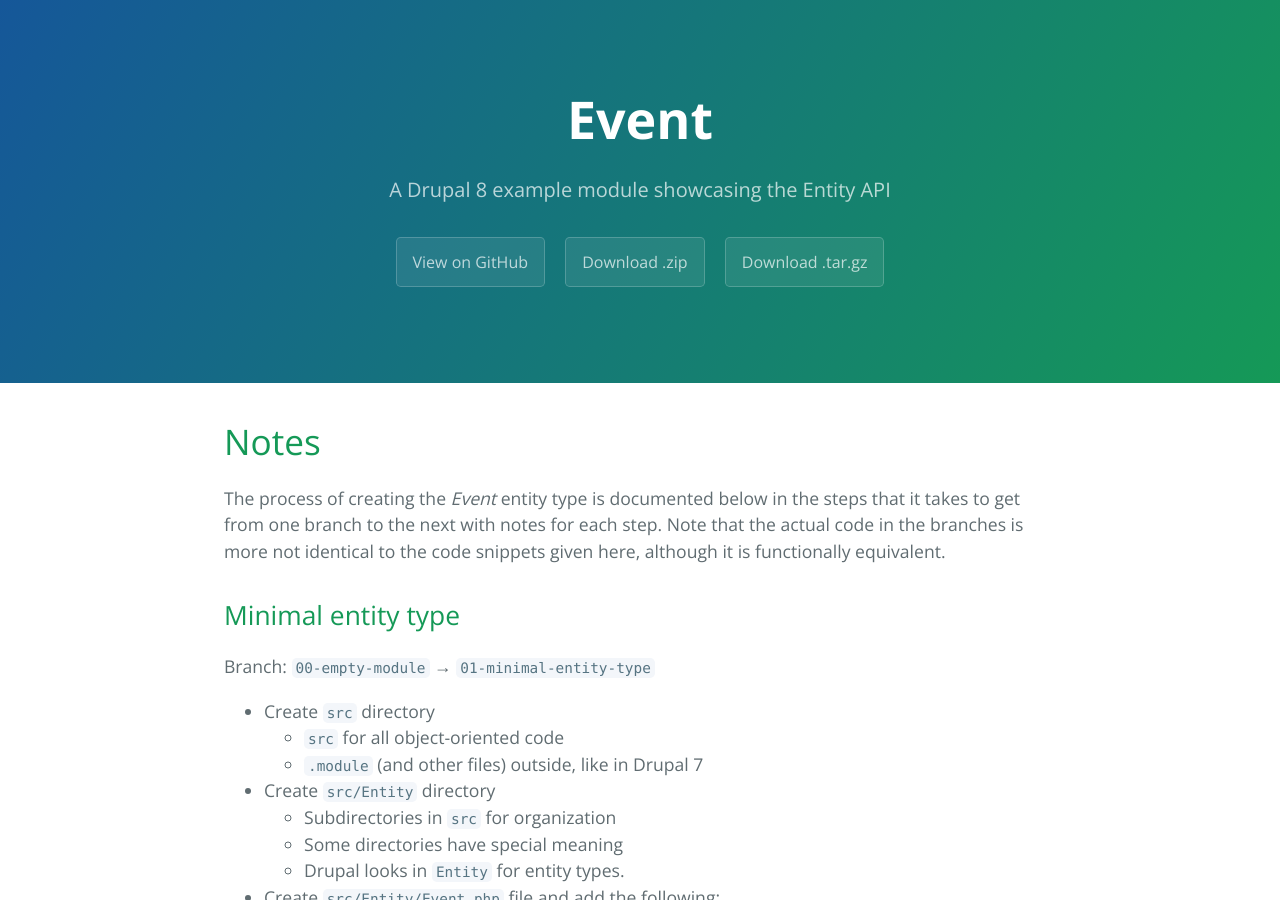
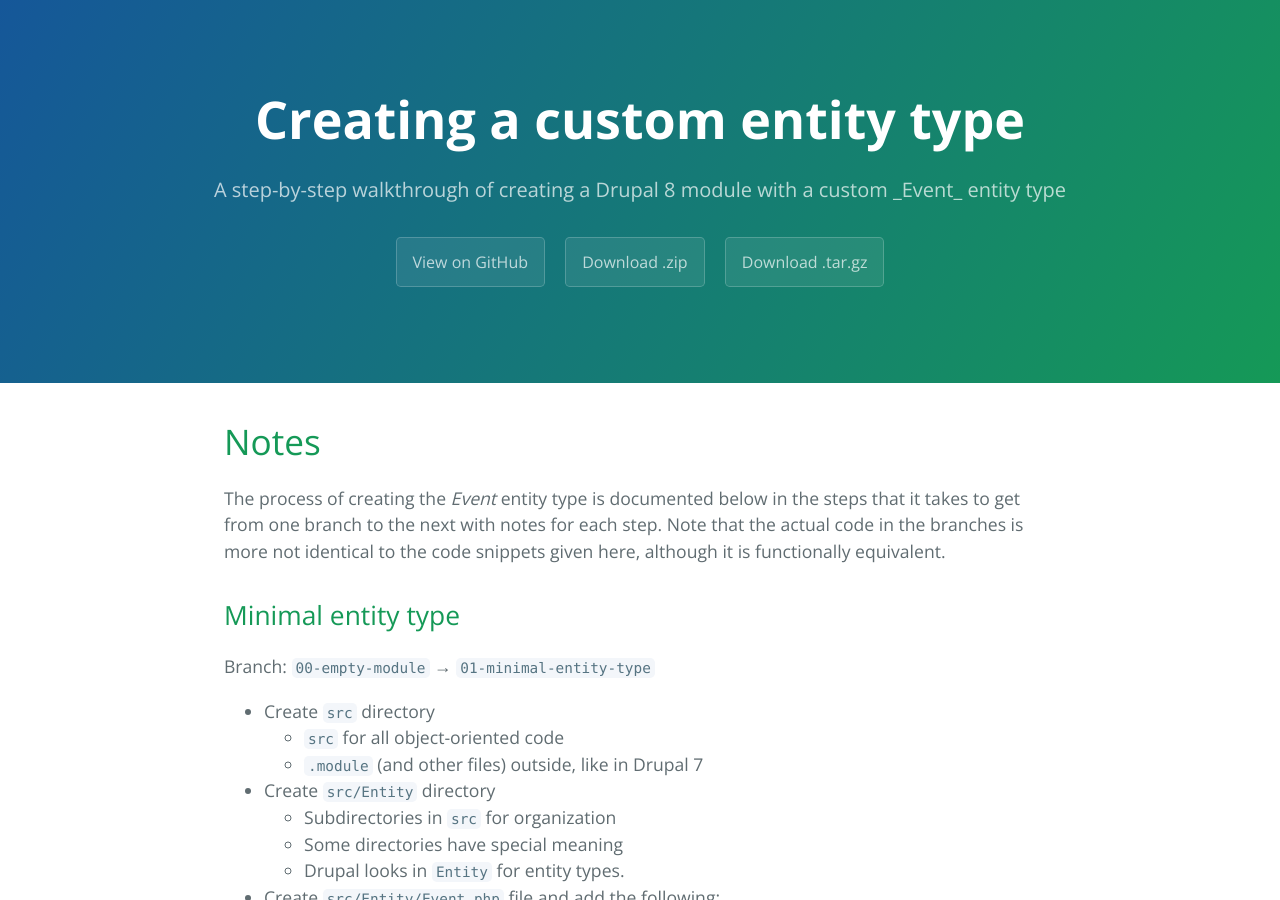
Before and after one commit to drupal-entity-training/event, a Jekyll site: the page built from index.md, in a window 1280 px wide and 900 px high. Built offline with Jekyll 4.4.1, drawn with Linux system fonts in a browser that asks for light colours; some of the changed text lies outside the part shown.

Commit message:
Update the title and description

```diff
--- a/_config.yml
+++ b/_config.yml
@@ -1,6 +1,6 @@
 # Setup
-title:        Event
-tagline:      A Drupal 8 example module showcasing the Entity API
+title:        Creating a custom entity type
+tagline:      A step-by-step walkthrough of creating a Drupal 8 module with a custom _Event_ entity type
 baseurl:      "/event"
 
 # About/contact
```
